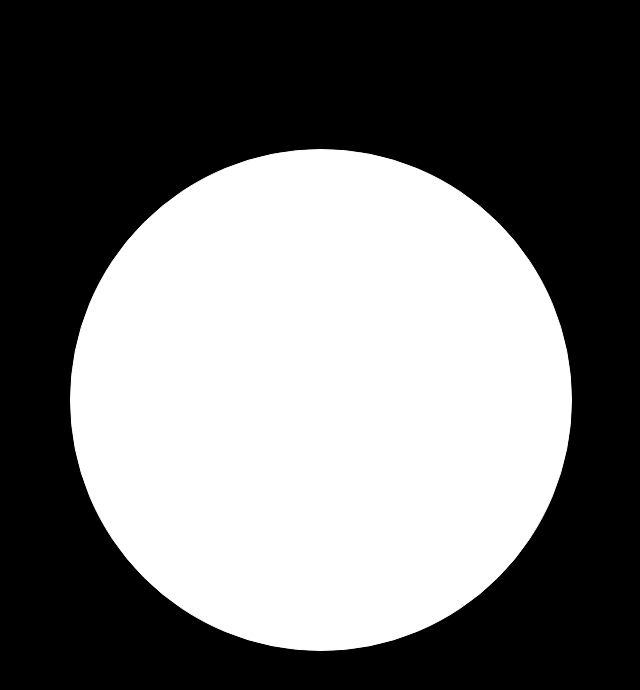
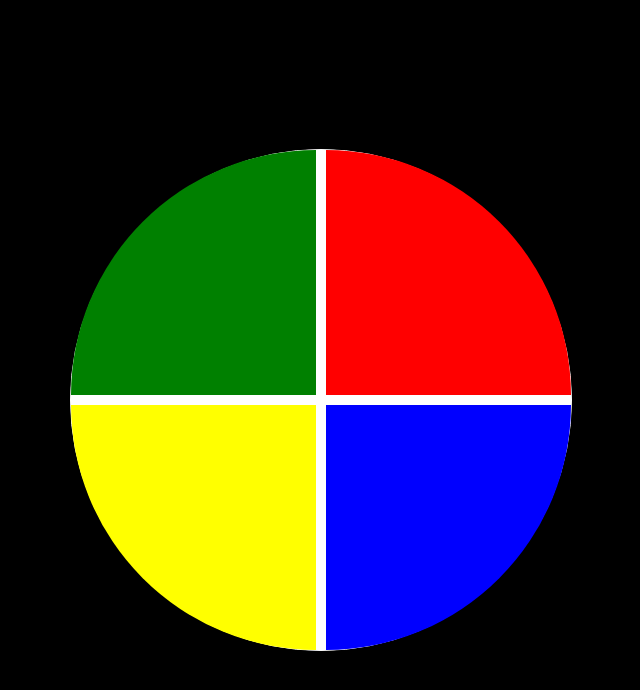
Before and after one commit to fabioOUO/jogo_genius_dio, a plain HTML site: page index.html in a window 1280 px wide. Shown: the whole page, without its empty margins (319-959 px from the left). Drawn offline with Linux system fonts and the light colour scheme.

Commit message:
Criar grids com cores.

```diff
--- a/style/main.css
+++ b/style/main.css
@@ -23,3 +23,23 @@ body {
   width: 500px;
   height: 500px;
 }
+.blue {
+  grid-area: blue;
+  background-color: blue;
+  border-bottom-right-radius: 100%;
+}
+.yellow {
+  grid-area: yellow;
+  background-color: yellow;
+  border-bottom-left-radius: 100%;
+}
+.red {
+  grid-area: red;
+  background-color: red;
+  border-top-right-radius: 100%;
+}
+.green {
+  grid-area: green;
+  background-color: green;
+  border-top-left-radius: 100%;
+}
```
